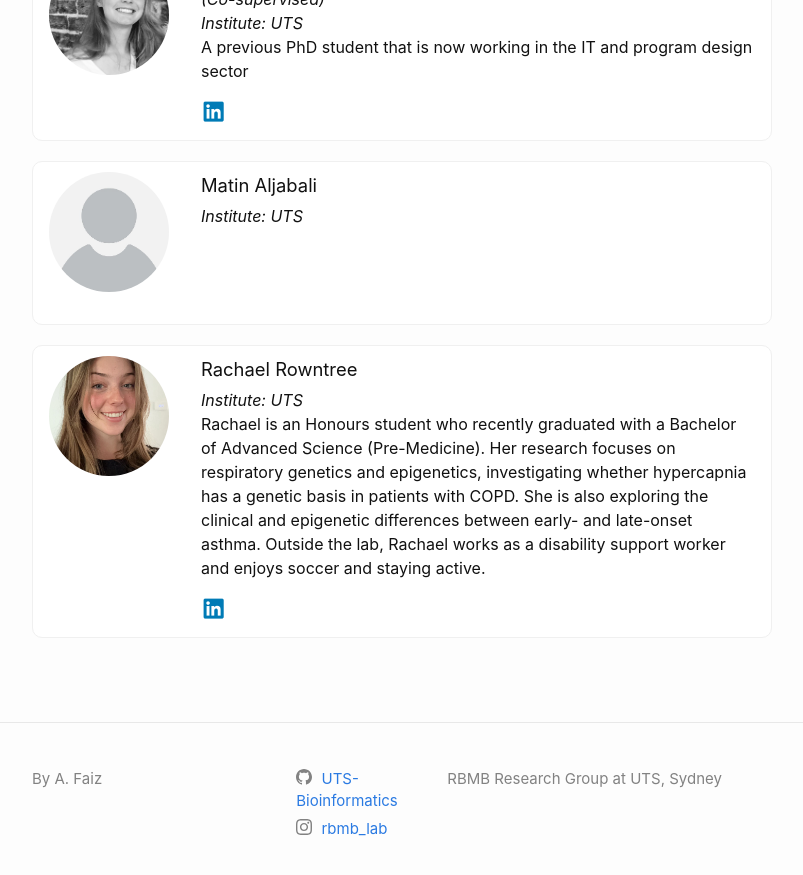
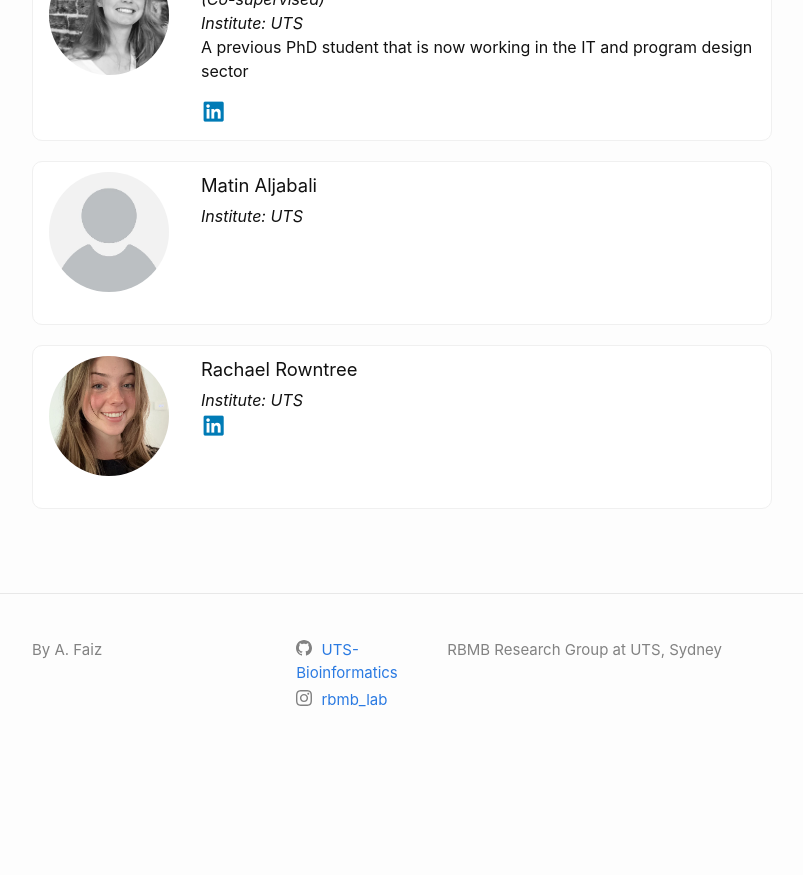
Before and after one commit to UTS-Bioinformatics/uts-bioinformatics.github.io, a Jekyll site: the page built from _pages/meet-the-team.markdown, in a window 1280 px wide and 900 px high, scrolled down 5768 px. Shown: the top 875 px of the window, without its empty margins (238-1041 px from the left). Built offline with Jekyll 4.4.1, drawn with Linux system fonts in a browser that asks for light colours; after the commit the page ends 6540 px from its top, so only the background shows below that.

Commit message:
Update Rachael-Rowntree.markdown

```diff
--- a/contents/_team_members/Rachael-Rowntree.markdown
+++ b/contents/_team_members/Rachael-Rowntree.markdown
@@ -8,4 +8,3 @@ institute: "UTS"
 linkedin: https://www.linkedin.com/in/rachael-rowntree/
 co_supervised: False
 ---
-Rachael is an Honours student who recently graduated with a Bachelor of Advanced Science (Pre-Medicine). Her research focuses on respiratory genetics and epigenetics, investigating whether hypercapnia has a genetic basis in patients with COPD. She is also exploring the clinical and epigenetic differences between early- and late-onset asthma. Outside the lab, Rachael works as a disability support worker and enjoys soccer and staying active.
```
